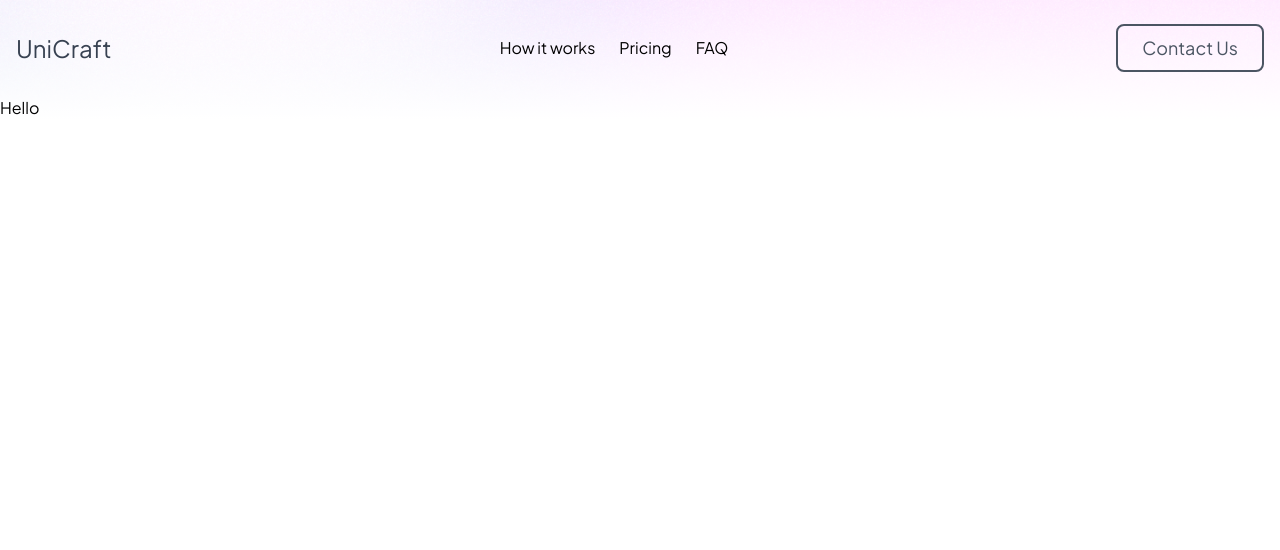
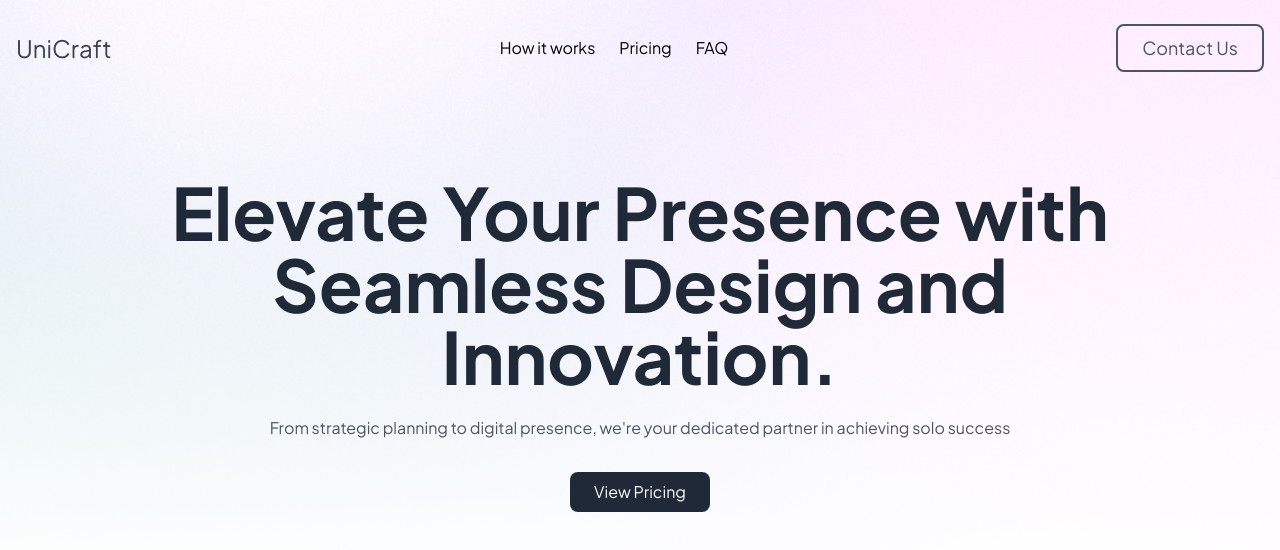
Before and after one commit to shiyam-sarker10/Test-Project, a React (Vite) app: page / in a window 1280 px wide. Shown: the top 550 px of the page. Built offline with nearby package versions, Linux system fonts and the light colour scheme.

Commit message:
added banner section

```diff
--- a/src/component/Banner/Banner.jsx
+++ b/src/component/Banner/Banner.jsx
@@ -1,11 +1,21 @@
 import React from 'react';
+import Button from '../shared/Button';
 
 
 const Banner = () => {
     return (
-        <div>
-            Hello
+      <div className="py-20 space-y-6 text-center px-2">
+        <h1 className="text-4xl md:text-5xl lg:text-7xl font-bold text-color text-center md:w-[90%]  mx-auto">
+          Elevate Your Presence with Seamless Design and Innovation.
+        </h1>
+        <p className="text-gray-600">
+          From strategic planning to digital presence, we're your dedicated
+          partner in achieving solo success
+        </p>
+        <div className='py-2'>
+          <Button text="View Pricing"></Button>
         </div>
+      </div>
     );
 };
 
--- /dev/null
+++ b/src/component/TrustedCompanies/TrustedCompanies.jsx
@@ -0,0 +1,11 @@
+import React from 'react';
+
+const TrustedCompanies = () => {
+    return (
+        <div>
+
+        </div>
+    );
+};
+
+export default TrustedCompanies;
--- a/src/component/shared/Button.jsx
+++ b/src/component/shared/Button.jsx
@@ -2,9 +2,9 @@ import React from 'react';
 
 const Button = ({text}) => {
     return (
-        <div className='bg-gray-800'>
-            {text}
-        </div>
+      <button className="bg-[#1F2937] hover:bg-[#19202b]  rounded-lg text-white px-6 py-2">
+        {text}
+      </button>
     );
 };
 
--- a/src/component/shared/OutlineButton.jsx
+++ b/src/component/shared/OutlineButton.jsx
@@ -2,9 +2,9 @@ import React from 'react';
 
 const OutlineButton = ({text}) => {
     return (
-        <div className='text-gray-600 border-2 text-lg border-gray-600 rounded-lg px-6 py-2'>
-            {text}
-        </div>
+      <button className="text-gray-600 border-2 text-lg border-gray-600 rounded-lg px-6 py-2 hover:bg-[#1F2937] hover:text-white duration-500 ease-out" >
+        {text}
+      </button>
     );
 };
 
--- a/src/index.css
+++ b/src/index.css
@@ -12,3 +12,6 @@ body {
   background-repeat: no-repeat;
   position: relative;
 }
+.text-color{
+  color:#1F2937;
+}
```
